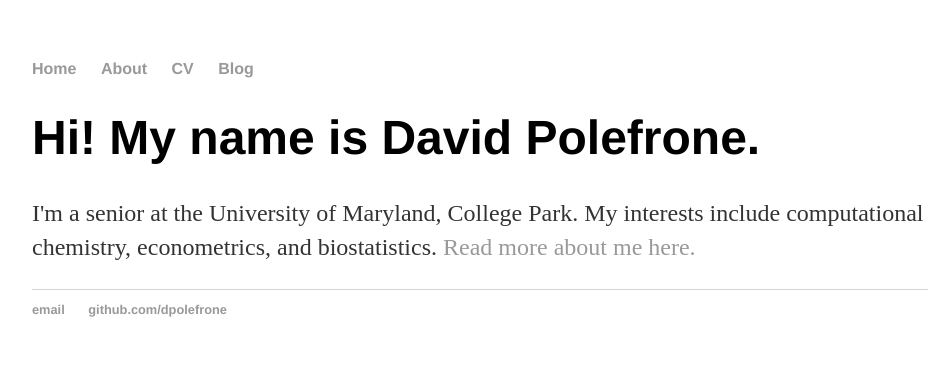
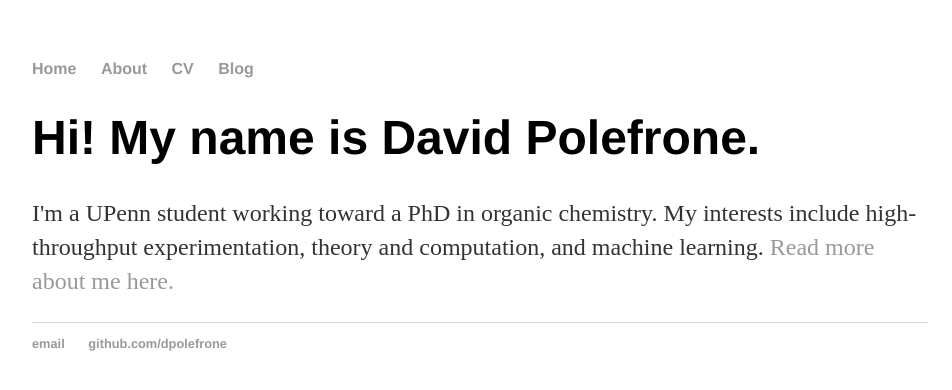
Before and after one commit to dpolefrone/dpolefrone.github.io, a Jekyll site: the page built from index.html, in a window 1280 px wide. Shown: the top 390 px of the page, without its empty margins (160-1112 px from the left). Built offline with Jekyll 4.4.1, drawn with Linux system fonts in a browser that asks for light colours.

Commit message:
Update index.html

```diff
--- a/index.html
+++ b/index.html
@@ -4,5 +4,9 @@ title: David Polefrone
 ---
 <div class="blurb">
 	<h1>Hi! My name is David Polefrone.</h1>
-	<p>I'm a senior at the University of Maryland, College Park. My interests include computational chemistry, econometrics, and biostatistics. <a href="/about">Read more about me here.</a></p>
+	<p>I'm a UPenn student working toward a PhD in organic chemistry.
+		My interests include high-throughput experimentation,
+		theory and computation,
+		and machine learning.
+		<a href="/about">Read more about me here.</a></p>
 </div><!-- /.blurb -->
```
